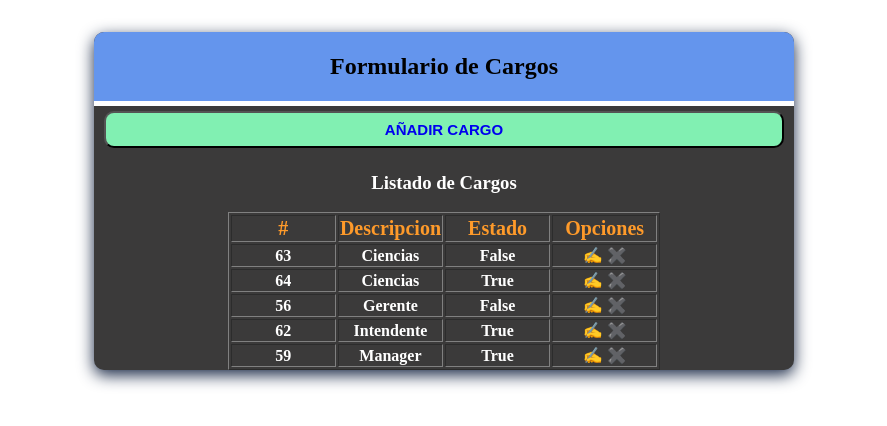
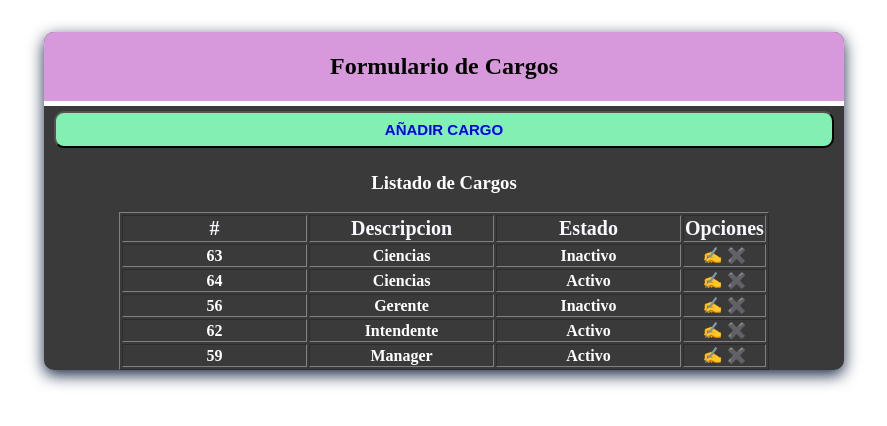
Before and after one commit to MartinVelez2002/Django-CDE, a Django app: page /cargo/ in a window 1280 px wide. Shown: the part 38-464 px from the top of the page, without its empty margins (196-1083 px from the left). Run offline with Django 3.2, Linux system fonts and the light colour scheme; data comes from the database, SQL or seed files in the repository; both versions use the stored data as it was after the commit.

Commit message:
Actualización del CSS

```diff
--- a/static/css/formulario.css
+++ b/static/css/formulario.css
@@ -1,5 +1,5 @@
 .form-container {
-    width: 700px;
+    width: 800px;
     max-width: 100%;
     min-width: 240px;
     background-color: var(--boton-secundary);
@@ -11,7 +11,7 @@
     margin: 0 auto;
   }
   .form-header {
-    background-color:cornflowerblue ;
+    background-color:rgba(219, 156, 224, 0.979) ;
     padding: 1px;
     text-align: center;
     color: black;
@@ -73,11 +73,11 @@
     width: 90%;
   }
   .consulta-est th {
-    color:var(--boton-warning);
+    color:ghostwhite;
     font-size: 20px;
   }
   .consulta-est th,td{
-    width: 25%;
+    width: 29%;
     text-align: center;
   }
   .boton{
@@ -86,8 +86,3 @@
     text-decoration: double;
     box-sizing: border-box;
   }
-
-  /* .form h2,h1{
-    display:flex;
-    justify-content: center;
-  } */
--- a/templates/index.html
+++ b/templates/index.html
@@ -1,4 +1,5 @@
 {% load static %}
+
 
 <!DOCTYPE html>
 <html lang="en">
--- a/templates/pages/cargo.html
+++ b/templates/pages/cargo.html
@@ -41,8 +41,12 @@
                 <tr>
                     <td> {{cargo.id}} </td>
                     <td> {{cargo.descripcion}} </td>
-                    <td> {{cargo.estado}} </td>
-
+                    <td> {% if cargo.estado %}
+                              Activo
+                          {% else %}
+                              Inactivo
+                          {% endif %}
+                    </td>
                     <td class="acciones">
 
                       <a href="{% url 'editarCargo' cargo.id %}"> ✍️ </a>
--- a/templates/pages/departamento.html
+++ b/templates/pages/departamento.html
@@ -40,7 +40,11 @@
                 <tr>
                     <td>{{departamento.id}}</td>
                     <td>{{departamento.descripcion}}</td>
-                    <td>{{departamento.estado}}</td>
+                    <td> {% if departamento.estado %}
+                            Activo
+                          {% else %}
+                            Inactivo
+                          {% endif %}
                     <td>
                       <a href="{% url 'editarDepar' departamento.id %}"> ✍️ </a>
                       <a href="{% url 'eliminarDepar' departamento.id %}"> ✖️ </a>
--- a/templates/pages/empleado.html
+++ b/templates/pages/empleado.html
@@ -49,7 +49,11 @@
                     <td>{{empleado.cargo}}</td>
                     <td>{{empleado.departamento}}</td>
                     <td>${{empleado.sueldo}}</td>
-                    <td>{{empleado.estado}}</td>
+                    <td> {% if empleado.estado %}
+                              Activo
+                          {% else %}
+                              Inactivo
+                          {% endif %}
                     <td>
                         <a href="{% url 'editarEmpleado' empleado.id %}">✍️</a>
                         <a href="{% url 'eliminarEmpleado' empleado.id %}">✖️</a>
```
Also changed, not shown: db.sqlite3. Lines whose indentation alone changed are shown as unchanged.
